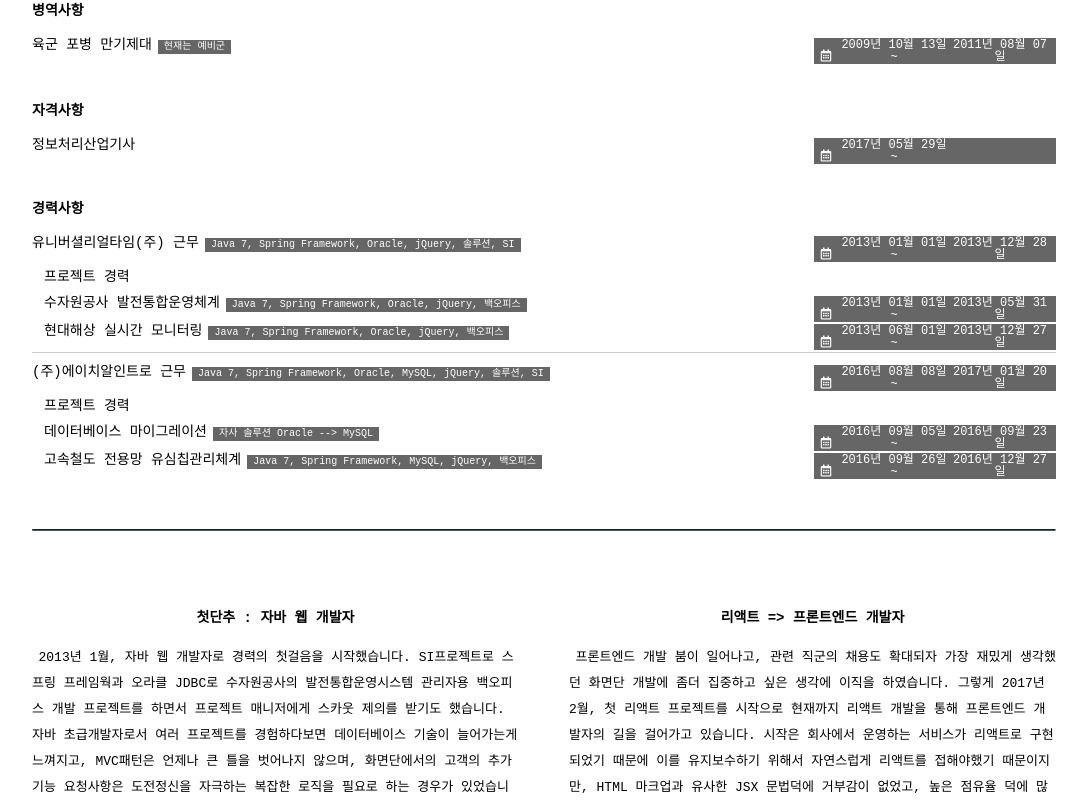
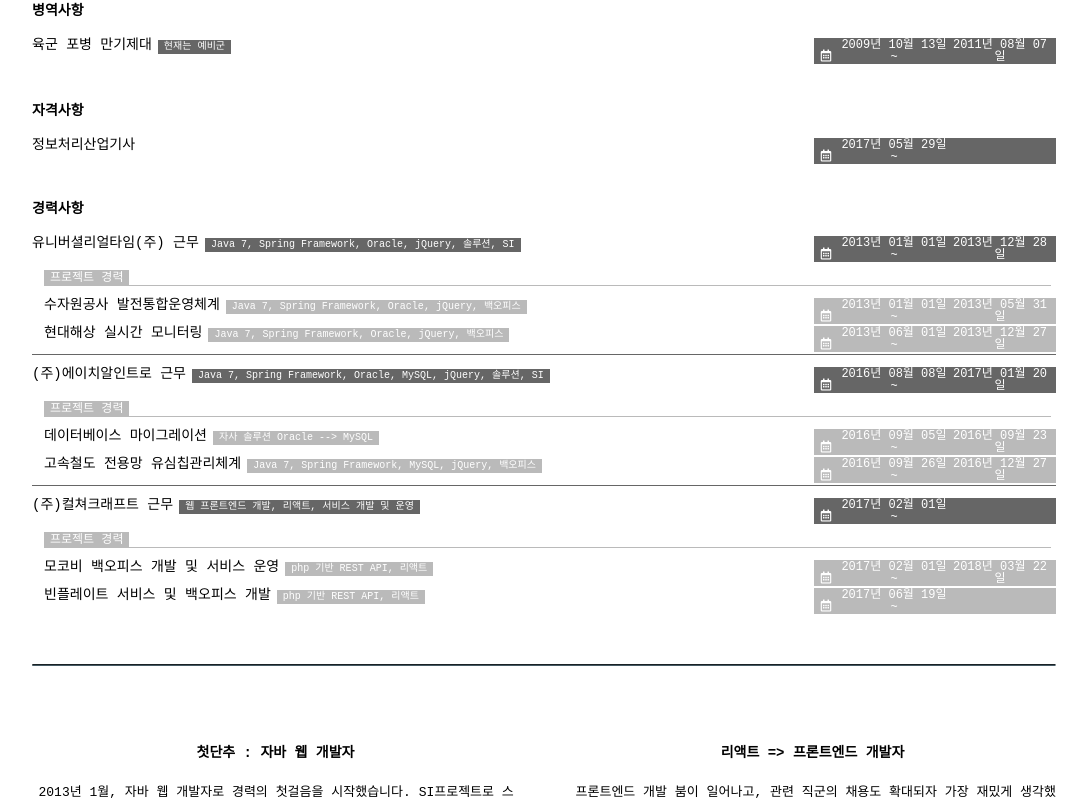
Before and after one commit to exilee20c/exilee20c.github.io, a React (Create React App) app: page / in a window 1280 px wide. Shown: the part 436-1237 px from the top of the page, without its empty margins (96-1183 px from the left). Built offline with nearby package versions, Linux system fonts and the light colour scheme; a web font is replaced by a local one.

Commit message:
IT 정규직 경력

```diff
--- a/src/CurriculumVitae.js
+++ /dev/null
@@ -1,9 +0,0 @@
-import React, { Component } from "react";
-
-class CurriculumVitae extends Component {
-  render() {
-    return <div>Curriculum-vitae</div>;
-  }
-}
-
-export default CurriculumVitae;
--- a/src/RoutingBody.js
+++ b/src/RoutingBody.js
@@ -1,10 +1,8 @@
 import React, { Component, Fragment } from "react";
 import { Route } from "react-router-dom";
 import { withMain } from "./withMain";
-import { withFooter } from "./withFooter";
 import { withLandingFooter } from "./withLandingFooter";
 import LandingPage from "./LandingPage";
-import CurriculumVitae from "./CurriculumVitae";
 
 const SideProjects = () => <div>side-projects</div>;
 const CopyAndPaste = () => <div>copy-and-paste</div>;
@@ -18,10 +16,7 @@
           exact
           component={withLandingFooter(LandingPage, this.props.maxWidth)}
         />
-        <Route
-          path="/curriculum-vitae"
-          component={withFooter(CurriculumVitae, this.props.maxWidth)}
-        />
+
         <Route
           path="/side-projects"
           component={withMain(SideProjects, this.props.maxWidth)}
--- a/src/components/CurriculumVitae.js
+++ b/src/components/CurriculumVitae.js
@@ -84,11 +84,37 @@
           display: block;
           margin-top: 18px;
           margin-bottom: 12px;
+
+          span {
+            margin-left: 0;
+            font-size: 12px;
+            display: inline-block;
+            background-color: #bababa;
+          }
+
+          &:after {
+            content: "";
+            width: calc(100% - 90px);
+            height: 1px;
+            display: inline-block;
+            background-color: #bababa;
+            vertical-align: bottom;
+          }
         }
 
         ul.project-list {
-          li + li {
-            margin-top: 12px;
+          li {
+            span {
+              background-color: #bababa;
+            }
+
+            div.time-wrap {
+              background-color: #bababa;
+            }
+
+            & + li {
+              margin-top: 12px;
+            }
           }
         }
       }
@@ -96,7 +122,7 @@
       & + li.content-item {
         margin-top: 12px;
         padding-top: 12px;
-        border-top: 1px solid #cccccc;
+        border-top: 1px solid #666666;
       }
     }
   }
@@ -184,6 +210,24 @@
           to: "2016년 12월 27일"
         }
       ]
+    },
+    {
+      title: "(주)컬쳐크래프트 근무",
+      desc: "웹 프론트엔드 개발, 리액트, 서비스 개발 및 운영",
+      from: "2017년 02월 01일",
+      project: [
+        {
+          title: "모코비 백오피스 개발 및 서비스 운영",
+          desc: "php 기반 REST API, 리액트",
+          from: "2017년 02월 01일",
+          to: "2018년 03월 22일"
+        },
+        {
+          title: "빈플레이트 서비스 및 백오피스 개발",
+          desc: "php 기반 REST API, 리액트",
+          from: "2017년 06월 19일"
+        }
+      ]
     }
   ]
 };
@@ -210,7 +254,9 @@
 
             {item.project && (
               <div className="project-wrap">
-                <p className="title">프로젝트 경력</p>
+                <p className="title">
+                  <span>프로젝트 경력</span>
+                </p>
                 <ul className="project-list">
                   {item.project.map(project => (
                     <li>
```
